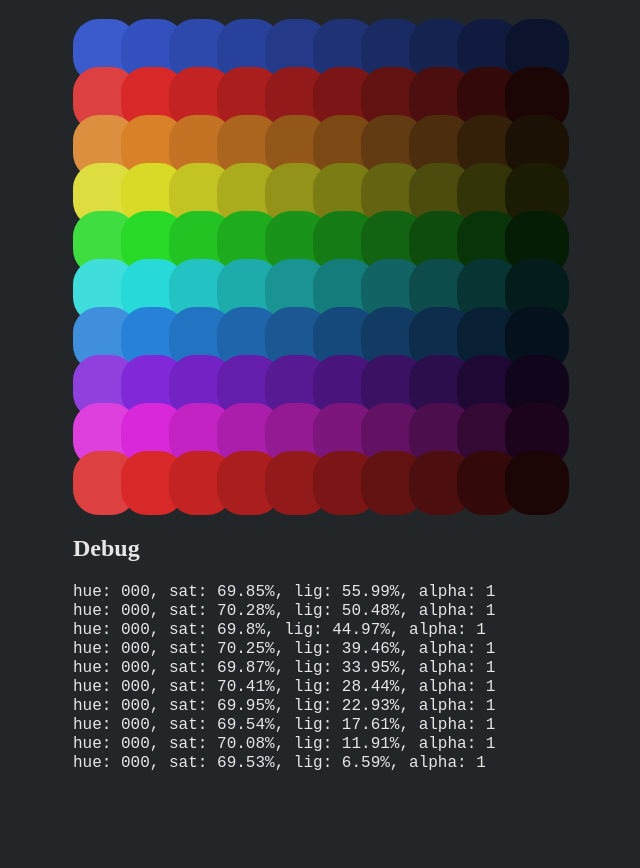
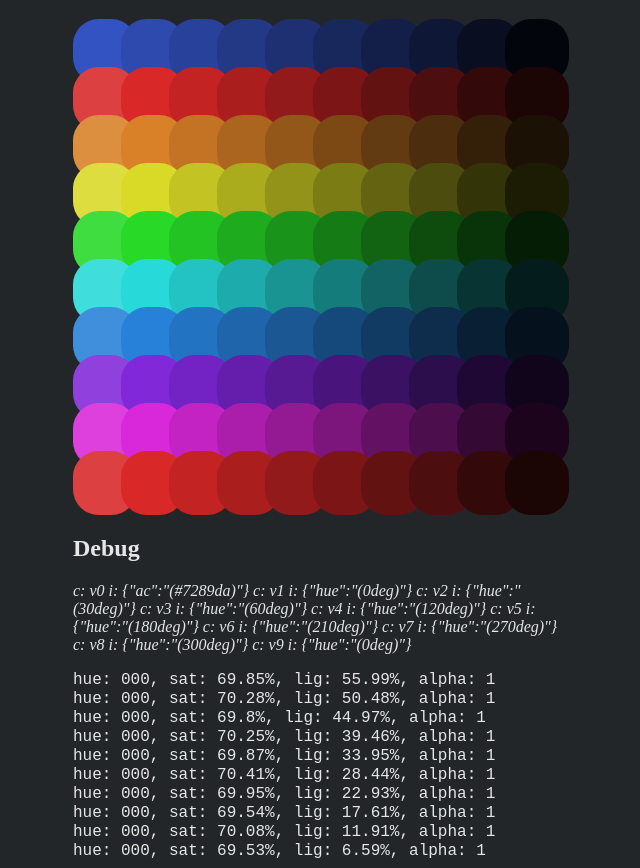
Before and after one commit to vednoc/stylus-color-generator, a website built with Parcel: page src/index.pug in a window 1280 px wide. Shown: the part 69-937 px from the top of the page, without its empty margins (319-959 px from the left). Before the commit the page ends 849 px from the top, so only its background shows below. Built offline with nearby package versions, Linux system fonts and the light colour scheme.

Commit message:
feat: improve contrast for accent colors

```diff
--- a/src/main.styl
+++ b/src/main.styl
@@ -1,7 +1,7 @@
 @import 'base.styl'
 
 $showNumbers = 0
-$dgb = ''
+$dbg = ''
 
 FG = #e6e6e6
 BG = #232629
@@ -47,7 +47,7 @@ for c, i in C {
     for num in 0..9 {
         /// Case for accent colors.
         if (c == v0) {
-            $color = darken(C[c].ac, (num+3) * 4.5)
+            $color = darken(C[c].ac, (-8 + (num+5) * 5))
             $color = to_hsla($color)
         }
         /// Case for RGB colors.
```
